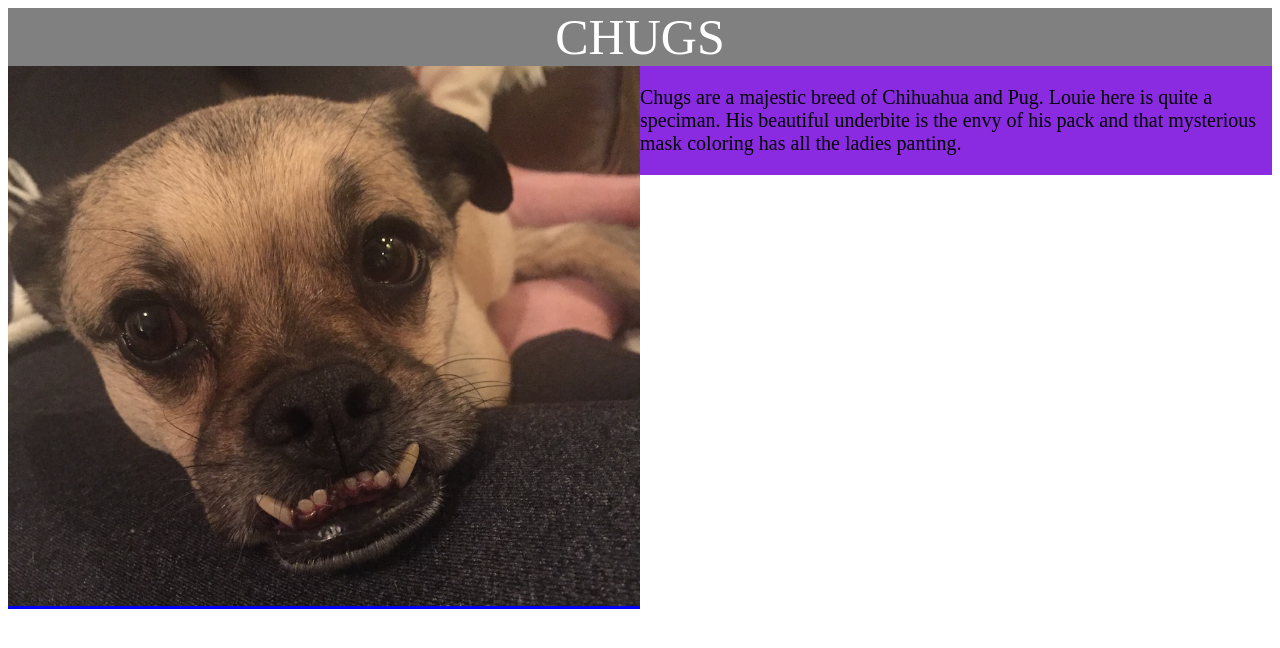
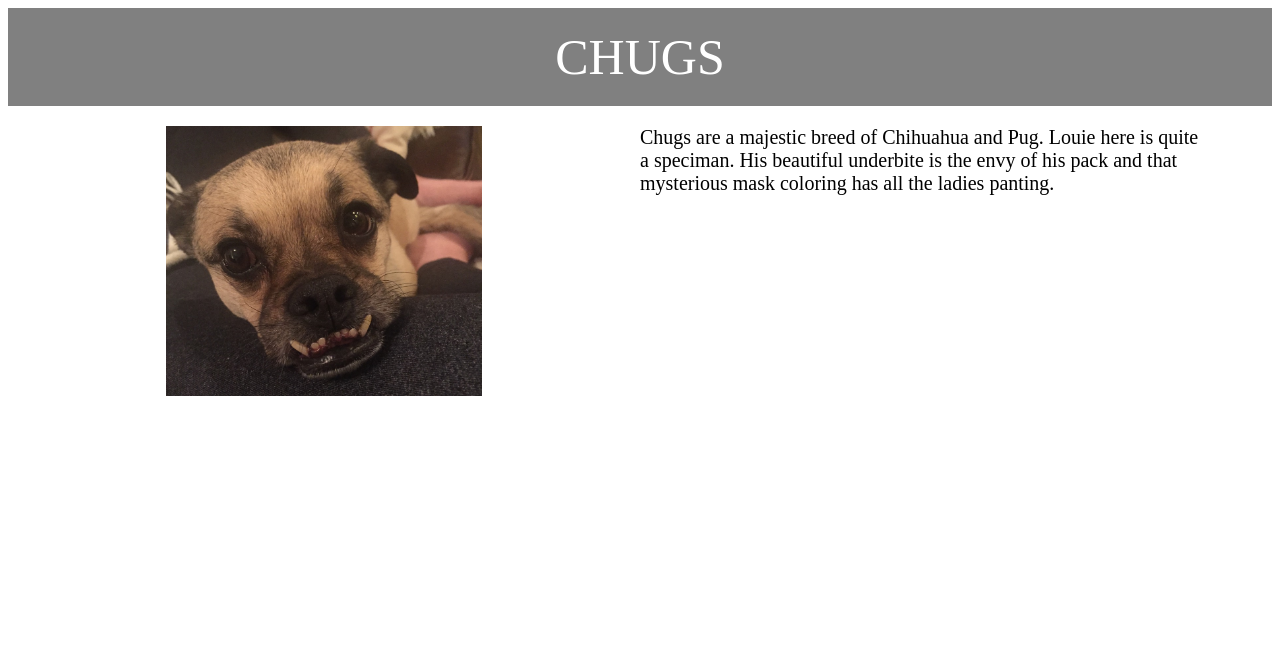
Before and after one commit to etallion/March4Class, a plain HTML site: page index.html in a window 1280 px wide. Drawn offline with Linux system fonts and the light colour scheme.

Commit message:
Updated index.html and stylesheet.css for deploy

```diff
--- a/index.html
+++ b/index.html
@@ -5,13 +5,13 @@
     <meta name="viewport" content="width=device-width, initial-scale=1.0">
     <meta http-equiv="X-UA-Compatible" content="ie=edge">
     <link rel="stylesheet" type="text/css" href="stylesheet.css">
-    <title>PUGS</title>
+    <title>CHUGS</title>
 </head>
 <body>
     <header>CHUGS</header>
     <section>
-        <div id="left"><img src="Lu.jpg" width="50%"></div>
-        <div id="right"><p>Chugs are a majestic breed of Chihuahua and Pug. Louie here is quite a speciman. His beautiful underbite is the envy of his pack and that mysterious mask coloring has all the ladies panting.</p></div>
+        <span id="left"><img src="Lu.jpg" width="50%"></span>
+        <span id="right"><p>Chugs are a majestic breed of Chihuahua and Pug. Louie here is quite a speciman. His beautiful underbite is the envy of his pack and that mysterious mask coloring has all the ladies panting.</p></span>
     </section>
     <footer></footer>
 </body>
--- a/stylesheet.css
+++ b/stylesheet.css
@@ -1,9 +1,9 @@
 header, footer, #left, #right{
   text-align: center;
+   padding : 20px 0px 20px 0px;
 }
 header{
     width: 100%;
-    position: relative;
     color: white;
     font-size : 50px;
     background-color: gray;
@@ -17,20 +17,16 @@ section{
 
 #left{
     box-sizing:border-box;
-    max-width: 50%;
-    display:inline;
-    background-color: blue;
-    /* padding : 20px 20px 20px 20px; */
+    width: 50%;
+    float: left;
 
 }
 
 #right{
     box-sizing:border-box;
-    max-width: 50%;
-    display: inline;
+    width: 50%;
     float: right;
     text-align: left;
     font-size: 20px;
-    background-color: blueviolet;
-    /* padding : 20px 20px 20px 20px; */
+    padding : 0px 60px 0px 0px;
 }
```
